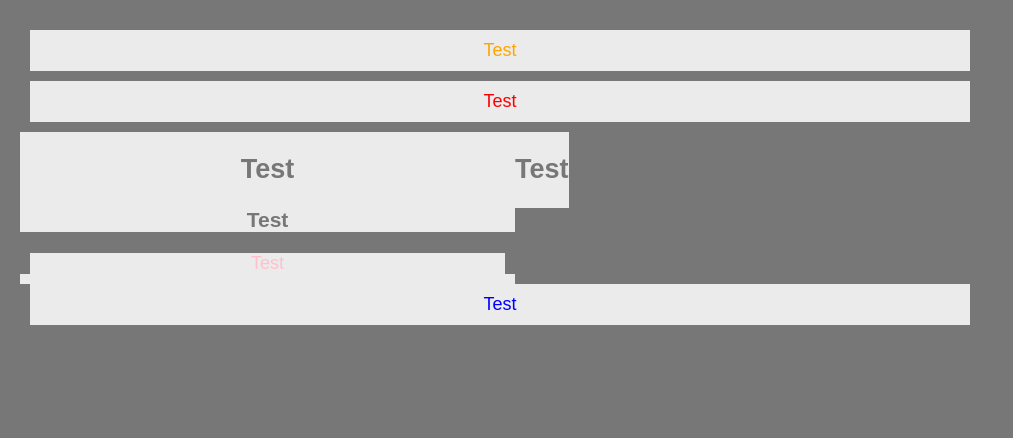
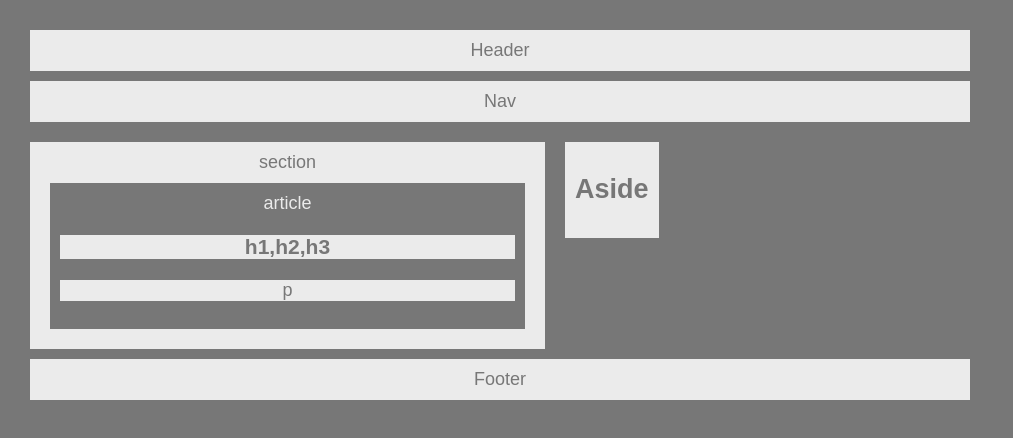
Before and after one commit to edenhack/HW-Wireframe, a plain HTML site: page index.html in a window 1280 px wide. Shown: the whole page, without its empty margins (0-1013 px from the left). Drawn offline with Linux system fonts and the light colour scheme.

Commit message:
general shape confirmed for wireframe

```diff
--- a/index.html
+++ b/index.html
@@ -5,32 +5,32 @@
 	<link rel="stylesheet" type="text/css" href="style.css" />
 	<meta name="viewport" content="width=device-width, initial-scale=1.0" />
 </head>
-<header>
-    Test
-</header>
-<nav>
-    Test
-</nav>
+
 <body>
+    <header>
+         Header
+    </header>
+     <nav>
+         Nav
+    </nav>
     <section>
-        <h1>
-            Test
-        </h1>
+        section
         <article>
+            article
             <h1>
-                Test
+                h1,h2,h3
             </h1>
             <p>
-                Test
+                p
             </p>
         </article>
     </section>
     <aside>
         <h1>
-            Test
+            Aside
         </h1>
     </aside>
+    <footer>
+            Footer
+    </footer>
 </body>
-<footer>
-    Test
-</footer>
--- a/style.css
+++ b/style.css
@@ -4,16 +4,44 @@ body{
     background: #777;
     width: 960px;
     font-size: 18px;
-    position: relative;
     margin: 10px;
     min-height: 100%;
-    display: block;
+    padding: 10px;
     align-items: center;
-    padding: 10px;
 }
-header{
+
+header,nav,section,aside,footer{
     background: #ebebeb;
-    color: orange;
+    margin:10px;
+    padding:10px;
+    text-align: center;
+}
+section{
+    width: 495px;
+    float:left;
+    margin:10px;
+    padding:10px;
+}
+aside{
+    float:left;
+    margin:10px;
+    padding:10px;
+}
+article{
+    color: #ebebeb;
+    background: #777;
+    margin:10px;
+    padding:10px;
+}
+h1, p{
+    color: #777;
+    background: #ebebeb;
+}
+footer{
+    clear:both;
+}
+/*header{
+    background: #ebebeb;
     float: center;
     text-align: center;
     padding: 10px;
@@ -21,7 +49,6 @@ header{
 }
 nav{
     background: #ebebeb;
-    color: red;
     float: center;
     text-align: center;
     padding: 10px;
@@ -29,15 +56,15 @@ nav{
 }
 aside{
     background: #ebebeb;
-    color: purple;
     float: left;
     text-align: center;
     display: block;
+    padding: 10px;
+    margin: 10px;
 }
 section{
     background: #ebebeb;
     width: 495px;
-    color: green;
     float: left;
     text-align: center;
     display: block;
@@ -45,7 +72,6 @@ section{
 article{
     color: #ebebeb;
     background: #777;
-    color: black;
 }
 h1{
     color: #777;
@@ -54,14 +80,15 @@ h1{
 p{
     color: #777;
     background: #ebebeb;
-    color: pink;
     margin: 10px;
+    padding: 10px;
+
 }
 footer{
     background: #ebebeb;
-    color: blue;
     text-align: center;
     padding: 10px;
     margin: 10px;
     clear: both;
 }
+*/
```
